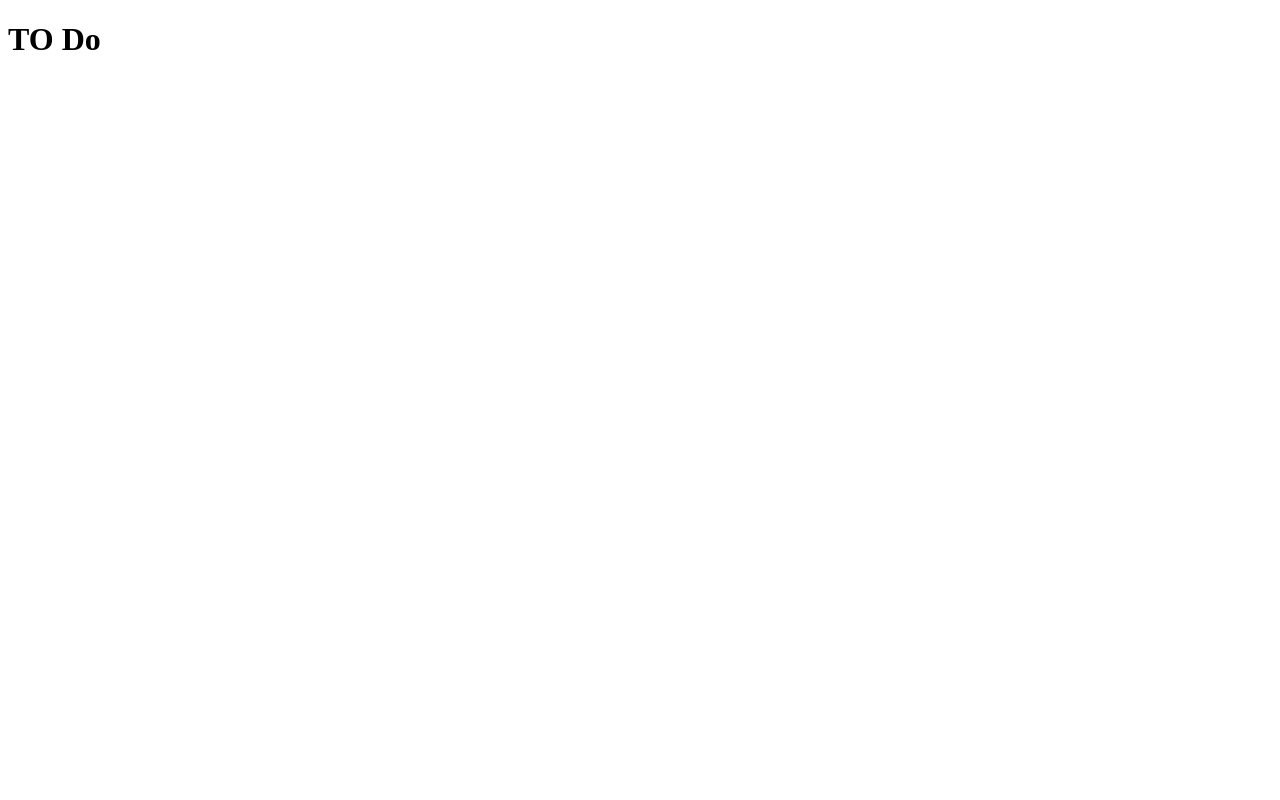
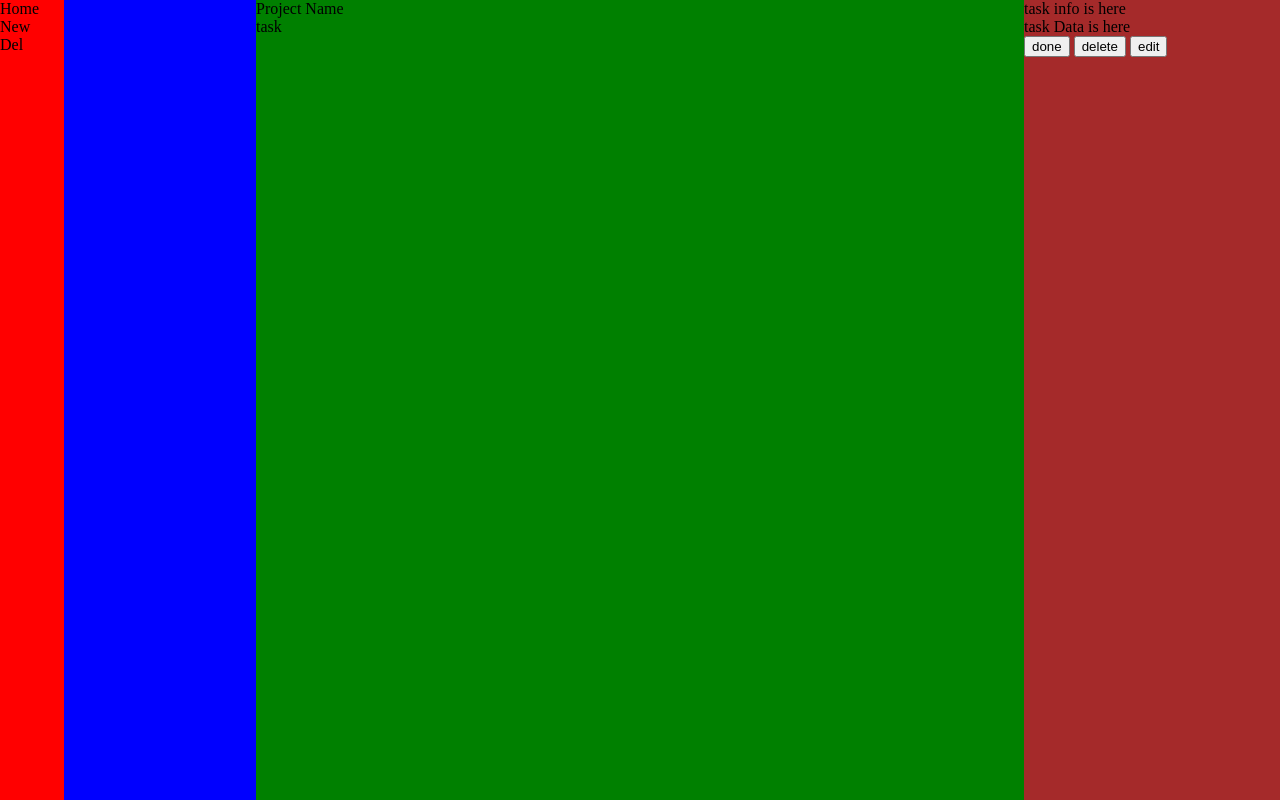
Before and after one commit to Joshckh/ToDoApp, a website built with webpack: page src/html/index.html in a window 1280 px wide. Built offline with nearby package versions, Linux system fonts and the light colour scheme; files whose address does not match are found by name.

Commit message:
got HOT to work and build basic design of app

```diff
--- a/package.json
+++ b/package.json
@@ -12,7 +12,9 @@
   "license": "ISC",
   "private": true,
   "devDependencies": {
+    "css-loader": "^6.9.1",
     "html-webpack-plugin": "^5.6.0",
+    "style-loader": "^3.3.4",
     "webpack": "^5.89.0",
     "webpack-cli": "^5.1.4",
     "webpack-dev-server": "^4.15.1"
--- a/src/css/index.css
+++ b/src/css/index.css
@@ -0,0 +1,29 @@
+*{
+    margin: 0;
+}
+
+
+.container{
+    display: flex;
+    height: 100vh;
+}
+
+.iconCont{
+    width: 5vw;
+    background-color: red;
+}
+
+.projectCont{
+    width: 15vw;
+    background-color: blue;
+}
+
+.mainCont{
+    width: 60vw;
+    background-color: green;
+}
+
+.infoCont{
+    width: 20vw;
+    background-color: brown;
+}
--- a/src/html/index.html
+++ b/src/html/index.html
@@ -8,7 +8,37 @@
   <link rel="stylesheet" href="index.css">
 </head>
 <body>
-  <h1>TO Do</h1>
-  <script src="../dist/bundle.js"></script>
+<div class="container">
+  <div class="iconCont">
+   <div class="button" id="homeBtn">Home</div>
+   <div class="button" id="newBtn">New</div>
+   <div class="button" id="delBtn">Del</div>
+  </div>
+  <div class="projectCont">
+    <div class="project">
+
+    </div>
+  </div>
+  <div class="mainCont">
+    <div class="title">Project Name</div>
+    <div class="task">
+      task
+    </div>
+  </div>
+  <div class="infoCont">
+    <div class="taskInfo">
+      task info is here
+    </div>
+    <div class="taskData">
+      task Data is here
+    </div>
+    <div class="actionCont">
+      <button>done</button>
+      <button>delete</button>
+      <button>edit</button>
+    </div>
+  </div>
+</div>
+<script src="../dist/bundle.js"></script>
 </body>
 </html>
--- a/src/js/app.js
+++ b/src/js/app.js
@@ -1,7 +1,12 @@
 // app.js
 import { Task } from './task';
 import { Project } from './project';
+import '../css/index.css';
 
+
+if (module.hot) {
+    module.hot.accept();
+  }
 
 const project1 = new Project("todo");
 
@@ -14,3 +19,4 @@ project1.removeTask(task1)
 project1.edit("task","asd","tomorrow")
 project1.complete("task")
 console.log(project1)
+console.log("Hi")
--- a/webpack.config.js
+++ b/webpack.config.js
@@ -2,11 +2,20 @@ const path = require('path');
 const HtmlWebpackPlugin = require('html-webpack-plugin');
 
 module.exports = {
-  mode: 'production',
+  mode: 'development', // Change mode to 'development' for HMR to work properly
   entry: './src/js/app.js',
   output: {
     filename: 'bundle.js',
     path: path.resolve(__dirname, 'dist'),
+
+  },
+  module: {
+    rules: [
+      {
+        test: /\.css$/,
+        use: ['style-loader', 'css-loader'],
+      },
+    ],
   },
   plugins: [
     new HtmlWebpackPlugin({
@@ -18,10 +27,8 @@ module.exports = {
     static: {
       directory: path.join(__dirname, 'dist'),
     },
-    devMiddleware: {
-      publicPath: '/dist/',
-    },
     port: 8080,
     hot: true,
+    watchFiles: ['src/**/*.*'], // Ensure all files are being watched
   },
 };
```
Also changed, not shown: 1 other file.
